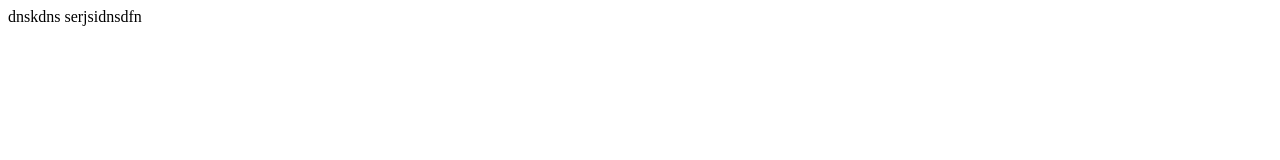
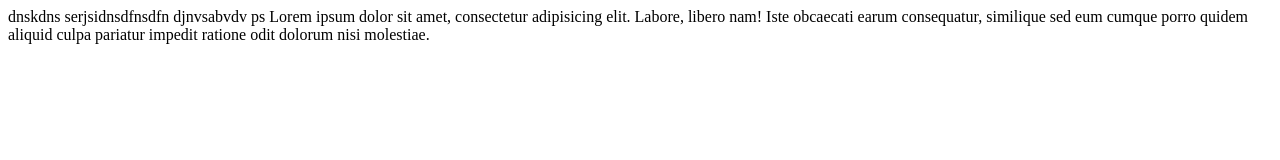
Before and after one commit to mit23-design/free-repositori, a plain HTML site: page inidev.html in a window 1280 px wide. Drawn offline with Linux system fonts and the light colour scheme.

Commit message:
merubah inidev.html

```diff
--- a/inidev.html
+++ b/inidev.html
@@ -1,3 +1,4 @@
 <html>
-  dnskdns serjsidnsdfn
+  dnskdns serjsidnsdfnsdfn djnvsabvdv ps Lorem ipsum dolor sit amet, consectetur adipisicing elit. Labore, libero nam! Iste obcaecati earum consequatur, similique sed eum cumque porro quidem aliquid culpa pariatur impedit ratione odit dolorum nisi molestiae.
+  </head>
 </html>
```
